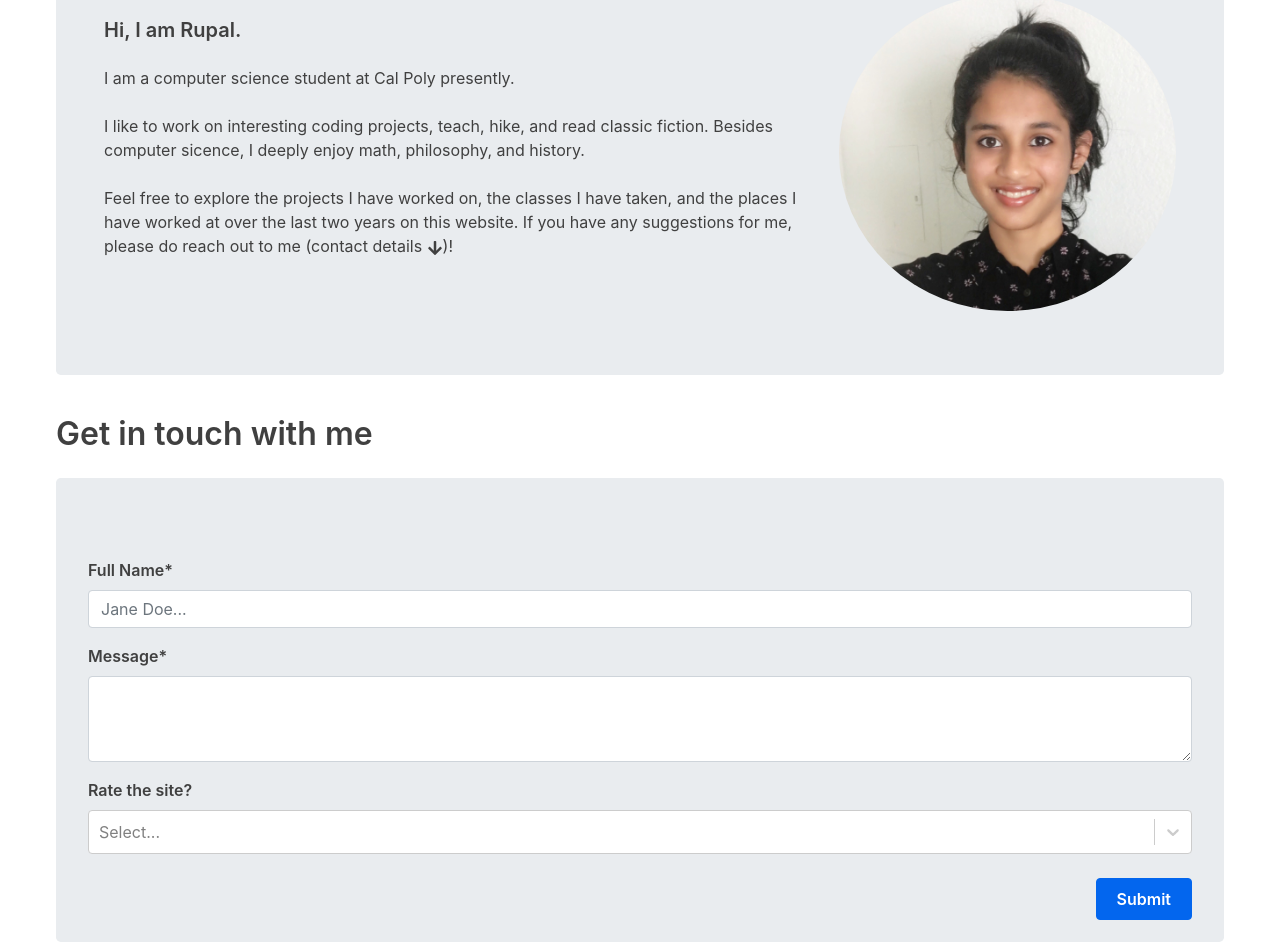
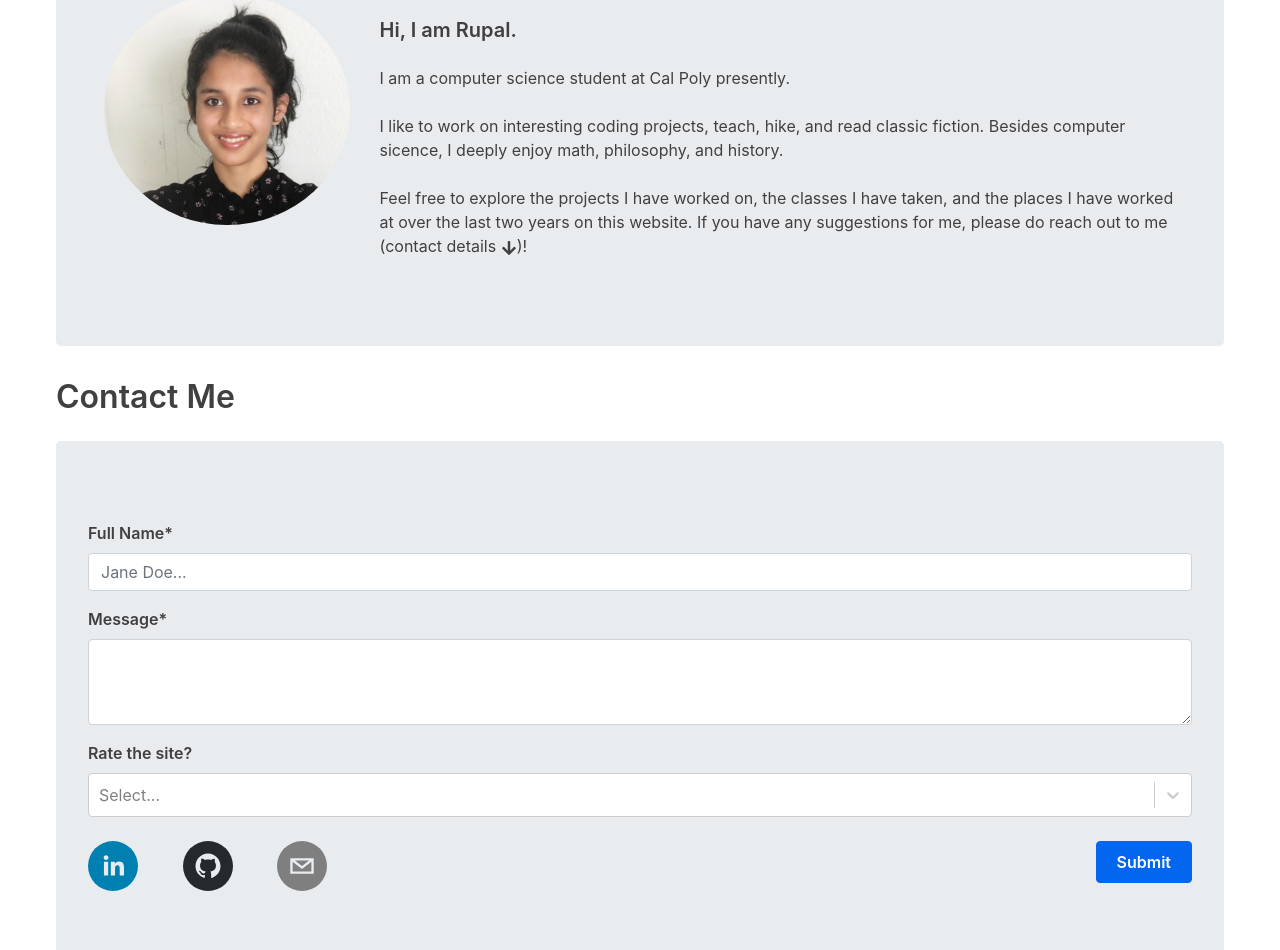
Before and after one commit to rupaltotale/rupaltotale.github.io, a React (Create React App) app: page / in a window 1280 px wide. Shown: the part 222-1172 px from the top of the page. Built offline with nearby package versions, Linux system fonts and the light colour scheme.

Commit message:
home formatted

```diff
--- a/src/Home.js
+++ b/src/Home.js
@@ -1,8 +1,9 @@
 //import liraries
-import React, { Component } from "react";
-import { Container, Row, Col, Image, Jumbotron, FormControl } from "react-bootstrap";
-import { FaArrowDown } from "react-icons/fa";
-import Select from "react-select";
+import React, { Component } from 'react';
+import { Container, Row, Col, Image, Jumbotron, FormControl } from 'react-bootstrap';
+import { FaArrowDown } from 'react-icons/fa';
+import Select from 'react-select';
+import { SocialIcon } from 'react-social-icons';
 
 // create a component
 class Home extends Component {
@@ -10,35 +11,75 @@ class Home extends Component {
 	//     super(props);
 	//   }
 	renderAboutMe() {
-    const MyPhoto = require("./picture.png");
+		const MyPhoto = require('./picture.png');
 		return (
 			<div>
 				<h2>About Me</h2>
 				<Jumbotron>
 					<Container>
 						<Row>
-              <Col xs={12} md={8}>
+							<Col xs={12} md={3}>
+								<Image src={MyPhoto} roundedCircle fluid />
+							</Col>
+							<Col xs={12} md={9}>
 								<h5>Hi, I am Rupal.</h5>
 								<p>I am a computer science student at Cal Poly presently.</p>
 								<p>
-                  I like to work on interesting coding projects, teach, hike,
-                  and read classic fiction. Besides computer sicence, I deeply
-                  enjoy math, philosophy, and history.
+									I like to work on interesting coding projects, teach, hike, and read classic
+									fiction. Besides computer sicence, I deeply enjoy math, philosophy, and history.
 								</p>
 								<p>
-                  Feel free to explore the projects I have worked on, the
-                  classes I have taken, and the places I have worked at over the
-                  last two years on this website. If you have any suggestions
-                  for me, please do reach out to me (contact details{" "}
-                  <FaArrowDown />
+									Feel free to explore the projects I have worked on, the classes I have taken, and
+									the places I have worked at over the last two years on this website. If you have any
+									suggestions for me, please do reach out to me (contact details <FaArrowDown />
 									)!
 								</p>
 							</Col>
-              <Col xs={6} md={4}>
-                <Image src={MyPhoto} roundedCircle fluid />
+						</Row>
+					</Container>
+				</Jumbotron>
+			</div>
+		);
+	}
+
+	renderContactMe() {
+		return (
+			<div>
+				<h2>Contact Me</h2>
+				<Jumbotron>
+					<form>
+						{/* Name */}
+						<label>Full Name*</label>
+						<FormControl type="textarea" placeholder="Jane Doe..." className="mr-sm-2" />
+						{/* Message */}
+						<label>Message*</label>
+						<FormControl as="textarea" rows="3" />
+						{/* Rating*/}
+						<label>Rate the site?</label>
+						<Select
+							options={[
+								{ label: '1 - Needs improvement', value: 1 },
+								{ label: '2 - No comment', value: 2 },
+								{ label: '3 - Good to go', value: 3 }
+							]}
+						/>
+						<br />
+						{/* Submit Button */}
+						<Row>
+							<Col xs md="1">
+								<SocialIcon url="https://www.linkedin.com/in/rupal-totale-098360141/" target="_blank" />
+							</Col>
+							<Col xs md="1">
+								<SocialIcon url="https://github.com/rupaltotale" target="_blank" />
+							</Col>
+							<Col xs md="1">
+								<SocialIcon url="mailto:rupaltotale@gmail.com" target="_blank" />
+							</Col>
+							<Col xs md={{ span: 3, offset: 6 }}>
+								<input type="button" value="Submit" onClick={() => {}} style={{ float: 'right' }} />
 							</Col>
 						</Row>
-          </Container>
+					</form>
 				</Jumbotron>
 			</div>
 		);
@@ -47,29 +88,7 @@ class Home extends Component {
 		return (
 			<div className="container">
 				{this.renderAboutMe()}
-        <h2>Get in touch with me</h2>
-        <Jumbotron>
-		<form>
-				{/* Name */}
-				<label>Full Name*</label>
-				<FormControl
-                type="textarea"
-                placeholder="Jane Doe..."
-                className="mr-sm-2"
-              />
-				{/* Seasoning(s) */}
-				<label>Message*</label>
-				<FormControl as="textarea" rows="3" />
-				{/* Condiment(s) */}
-				<label>Rate the site?</label>
-				<Select
-					options={[ { label: 1, value: 1 }, { label: 2, value: 2 }, { label: 3, value: 3 } ]}
-				/>
-				<br />
-				{/* Submit Button */}
-				<input type="button" value="Submit" onClick={() => {} } style={{float: "right"}}/>
-			</form>
-        </Jumbotron>
+				{this.renderContactMe()}
 			</div>
 		);
 	}
```
Lines whose indentation alone changed are shown as unchanged.
